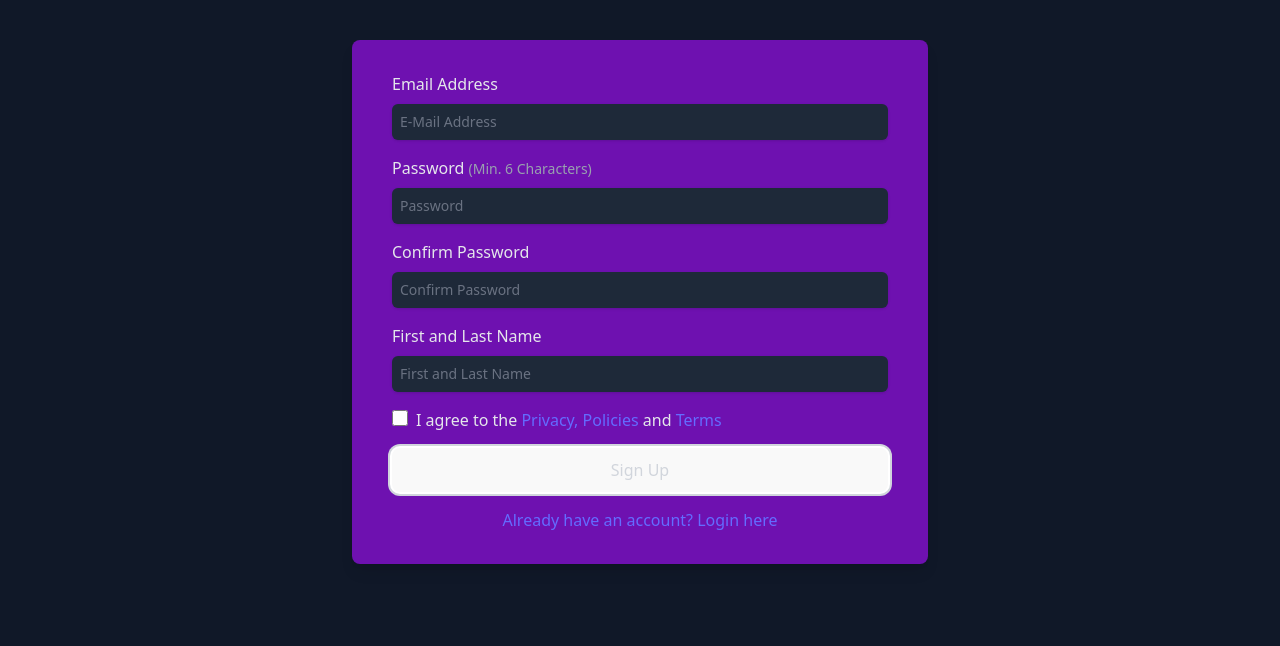
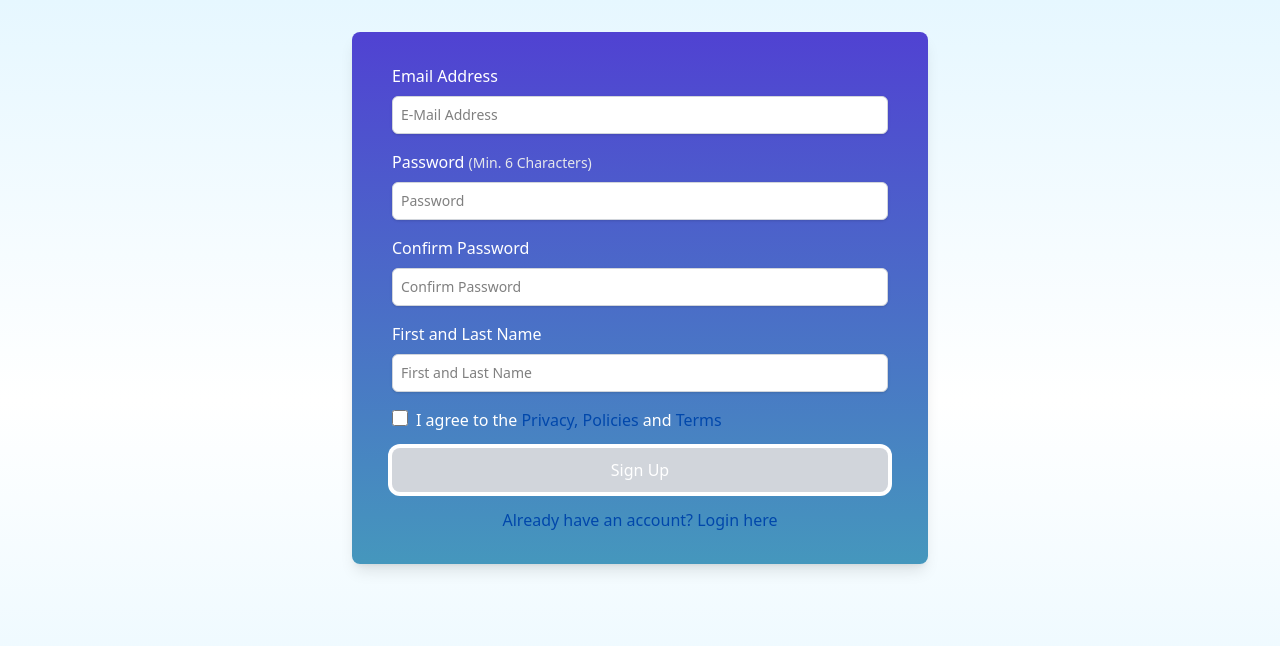
Before and after one commit to Jerry7675/pms, a React (Vite) app: page /register in a window 1280 px wide. Shown: the top 646 px of the page. Built offline with nearby package versions, Linux system fonts and the light colour scheme.

Commit message:
Fixed Color

```diff
--- a/src/Registration.jsx
+++ b/src/Registration.jsx
@@ -31,16 +31,25 @@ function Registration() {
     };
 
     return (
-        <div className="h-screen w-screen bg-gray-900 pt-10">
-            <div className="max-w-xl mx-auto bg-purple-800 text-gray-100 py-8 px-4 shadow-lg sm:rounded-lg sm:px-10">
+        <div className="h-screen w-screen"  style={{ background: 'linear-gradient(to bottom, #E6F7FF, #FFFFFF, #E6F7FF)' }}>
+            <div className="max-w-xl mx-auto my-8 py-8 px-4 shadow-lg sm:rounded-lg sm:px-10"
+                 style={{ background: 'linear-gradient(to bottom, #5042d2, #4597bd)', color: '#FFFFFF' }}>
                 <form onSubmit={handleSubmit} className="flex-col space-y-4">
                     {/* Email Input */}
                     <div className="flex flex-col space-y-2">
-                        <label className="block font-medium text-gray-200">Email Address</label>
+                        <label className="block font-medium" style={{ color: '#FFFFFF' }}>Email Address</label>
                         <input
                             type="email"
                             id="email"
-                            className="shadow-sm block w-full py-2 sm:text-sm rounded-md bg-gray-800 px-2 border-gray-600 focus:ring-purple-500 focus:border-purple-500 placeholder-gray-500 focus:outline-none"
+                            className="shadow-sm block w-full py-2 sm:text-sm rounded-md px-2 border focus:outline-none"
+                            style={{
+                                backgroundColor: '#FFFFFF',
+                                borderColor: '#D1D5DB',
+                                color: '#000000',
+                                placeholderColor: '#808080',
+                                focusRing: '#1E90FF',
+                                focusBorderColor: '#1E90FF'
+                            }}
                             value={formData.email}
                             onChange={handleChange}
                             required
@@ -50,13 +59,21 @@ function Registration() {
 
                     {/* Password Inputs */}
                     <div className="flex flex-col space-y-2">
-                        <label className="block font-medium text-gray-200">
-                            Password <span className="text-gray-400 font-base text-sm">(Min. 6 Characters)</span>
+                        <label className="block font-medium" style={{ color: '#FFFFFF' }}>
+                            Password <span className="font-base text-sm text-gray-200">(Min. 6 Characters)</span>
                         </label>
                         <input
                             type="password"
                             id="password"
-                            className="shadow-sm block w-full py-2 bg-gray-800 px-2 sm:text-sm rounded-md border-gray-600 focus:ring-purple-500 focus:border-purple-500 placeholder-gray-500 focus:outline-none"
+                            className="shadow-sm block w-full py-2 sm:text-sm rounded-md px-2 border focus:outline-none"
+                            style={{
+                                backgroundColor: '#FFFFFF',
+                                borderColor: '#D1D5DB',
+                                color: '#000000',
+                                placeholderColor: '#808080',
+                                focusRing: '#1E90FF',
+                                focusBorderColor: '#1E90FF'
+                            }}
                             value={formData.password}
                             onChange={handleChange}
                             minLength="6"
@@ -66,11 +83,19 @@ function Registration() {
                     </div>
 
                     <div className="flex flex-col space-y-2">
-                        <label className="block font-medium text-gray-200">Confirm Password</label>
+                        <label className="block font-medium" style={{ color: '#FFFFFF' }}>Confirm Password</label>
                         <input
                             type="password"
                             id="confirmPassword"
-                            className="shadow-sm block w-full py-2 bg-gray-800 px-2 sm:text-sm rounded-md border-gray-600 focus:ring-purple-500 focus:border-purple-500 placeholder-gray-500 focus:outline-none"
+                            className="shadow-sm block w-full py-2 sm:text-sm rounded-md px-2 border focus:outline-none"
+                            style={{
+                                backgroundColor: '#FFFFFF',
+                                borderColor: '#D1D5DB',
+                                color: '#000000',
+                                placeholderColor: '#808080',
+                                focusRing: '#1E90FF',
+                                focusBorderColor: '#1E90FF'
+                            }}
                             value={formData.confirmPassword}
                             onChange={handleChange}
                             minLength="6"
@@ -84,11 +109,19 @@ function Registration() {
 
                     {/* Name Input */}
                     <div className="flex flex-col space-y-2">
-                        <label className="block font-medium text-gray-200">First and Last Name</label>
+                        <label className="block font-medium" style={{ color: '#FFFFFF' }}>First and Last Name</label>
                         <input
                             type="text"
                             id="name"
-                            className="shadow-sm block w-full py-2 sm:text-sm rounded-md bg-gray-800 px-2 border-gray-600 focus:ring-purple-500 focus:border-purple-500 placeholder-gray-500 focus:outline-none"
+                            className="shadow-sm block w-full py-2 sm:text-sm rounded-md px-2 border focus:outline-none"
+                            style={{
+                                backgroundColor: '#FFFFFF',
+                                borderColor: '#D1D5DB',
+                                color: '#000000',
+                                placeholderColor: '#808080',
+                                focusRing: '#1E90FF',
+                                focusBorderColor: '#1E90FF'
+                            }}
                             value={formData.name}
                             onChange={handleChange}
                             required
@@ -98,20 +131,24 @@ function Registration() {
 
                     {/* Terms Checkbox */}
                     <div className="flex flex-col space-y-2">
-                        <label className="font-normal flex items-start space-x-2 text-gray-200">
+                        <label className="font-normal flex items-start space-x-2" style={{ color: '#FFFFFF' }}>
                             <div>
                                 <input
                                     type="checkbox"
                                     id="agreedToTerms"
-                                    className="h-4 w-4 rounded border-gray-600 focus:ring-purple-500 text-purple-600"
+                                    className="h-4 w-4 rounded border focus:ring text-purple-600"
+                                    style={{
+                                        borderColor: '#D1D5DB',
+                                        focusRing: '#1E90FF'
+                                    }}
                                     checked={formData.agreedToTerms}
                                     onChange={handleChange}
                                     required
                                 />
                             </div>
                             <div>
-                                I agree to the <a href="Policies" target="_blank" className="text-purple-300 hover:text-purple-200">Privacy, Policies</a> and
-                                <a href="Policies" target="_blank" className="text-purple-300 hover:text-purple-200"> Terms</a>
+                                I agree to the <a href="Policies" target="_blank" style={{ color: '#0047AB' }}>Privacy, Policies</a> and
+                                <a href="Policies" target="_blank" style={{ color: '#0047AB' }}> Terms</a>
                             </div>
                         </label>
                     </div>
@@ -119,18 +156,22 @@ function Registration() {
                     {/* Submit Button */}
                     <div className="flex justify-end">
                         <button
-                            className={`inline-flex items-center justify-center px-4 py-2.5 border border-transparent text-sm font-medium rounded-md shadow-sm focus:outline-none ring-2 ring-offset-2 ${
-                                canSubmit
-                                    ? 'bg-purple-600 hover:bg-purple-700 text-white'
-                                    : 'bg-gray-500 cursor-not-allowed text-gray-300'
-                            } w-full transition-colors`}
+                            className={`inline-flex items-center justify-center px-4 py-2.5 border text-sm font-medium rounded-md shadow-sm focus:outline-none ring-2 ring-offset-2 w-full transition-colors`}
+                            style={{
+                                backgroundColor: canSubmit ? '#1E90FF' : '#D1D5DB',
+                                color: '#FFFFFF',
+                                hoverBackgroundColor: canSubmit ? '#87CEFA' : '#D1D5DB',
+                                cursor: canSubmit ? 'pointer' : 'not-allowed'
+                            }}
                             type="submit"
                             disabled={!canSubmit}
                         >
                             Sign Up
                         </button>
                     </div>
-                    <div className='flex justify-center text-gray-300'><Link to="/">Already have an account? Login here</Link></div>
+                    <div className='flex justify-center' style={{ color: '#808080' }}>
+                        <Link to="/" style={{ color: '#0047AB' }}>Already have an account? Login here</Link>
+                    </div>
                 </form>
             </div>
         </div>
```
Also changed, not shown: src/Login_form.jsx (+15 -14 lines).
